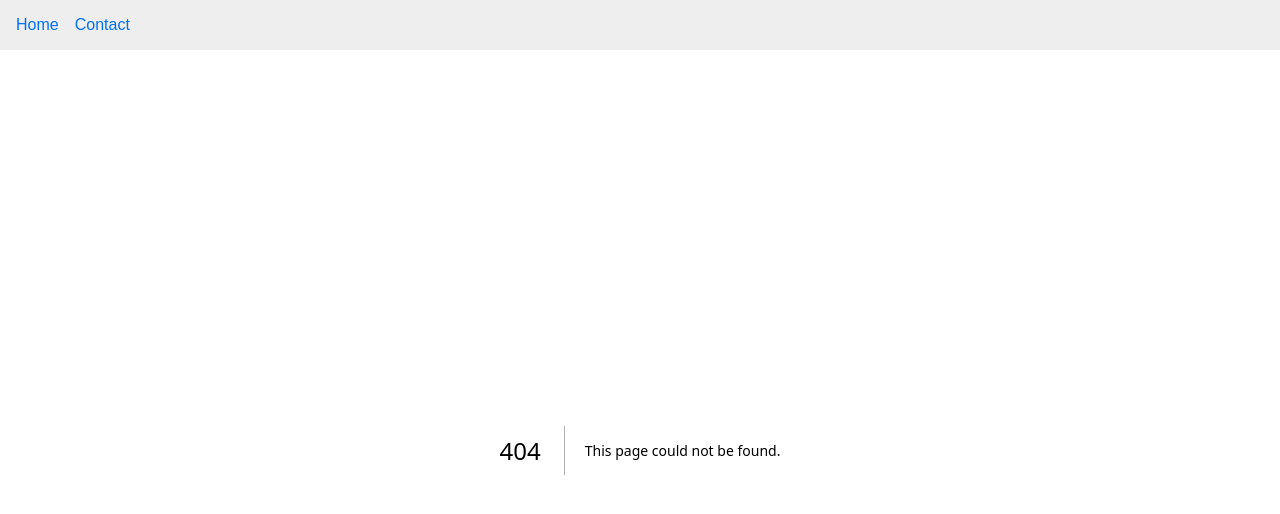
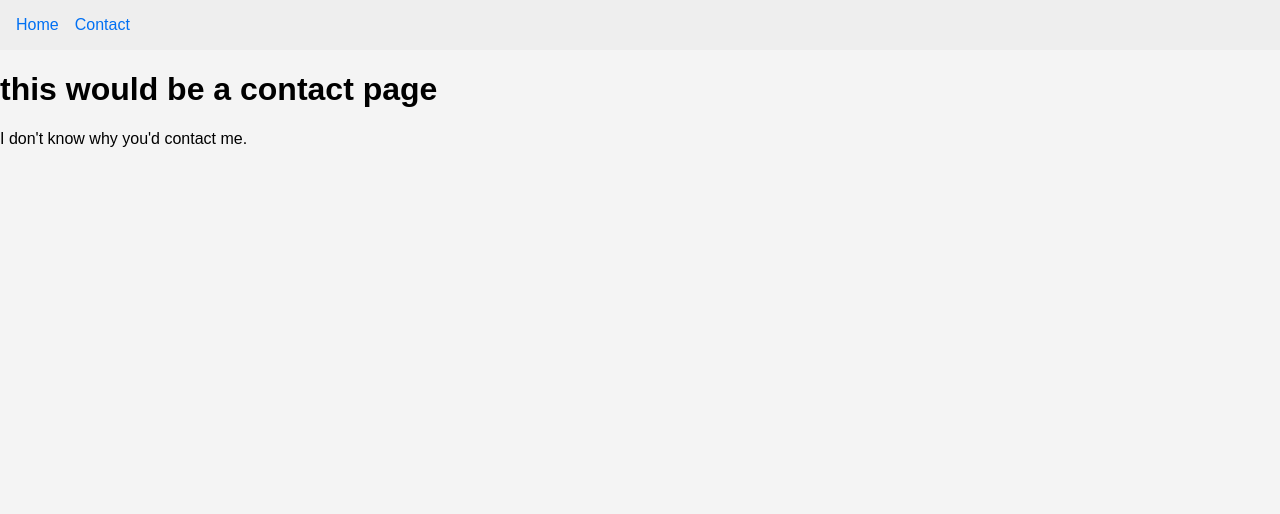
Before and after one commit to Sarahmhackett/sarah-hackett-projects, a Next.js app: page /contact/say-hello in a window 1280 px wide. Before the commit this address had no page. Shown: the top 514 px of the page. Built offline with nearby package versions, Linux system fonts and the light colour scheme.

Commit message:
Adding contact page

```diff
--- /dev/null
+++ b/app/contact/say-hello/page.tsx
@@ -0,0 +1,8 @@
+export default function Contact() {
+  return (
+    <main>
+      <h1>this would be a contact page</h1>
+      <p>I don't know why you'd contact me.</p>
+    </main>
+  );
+}
```
